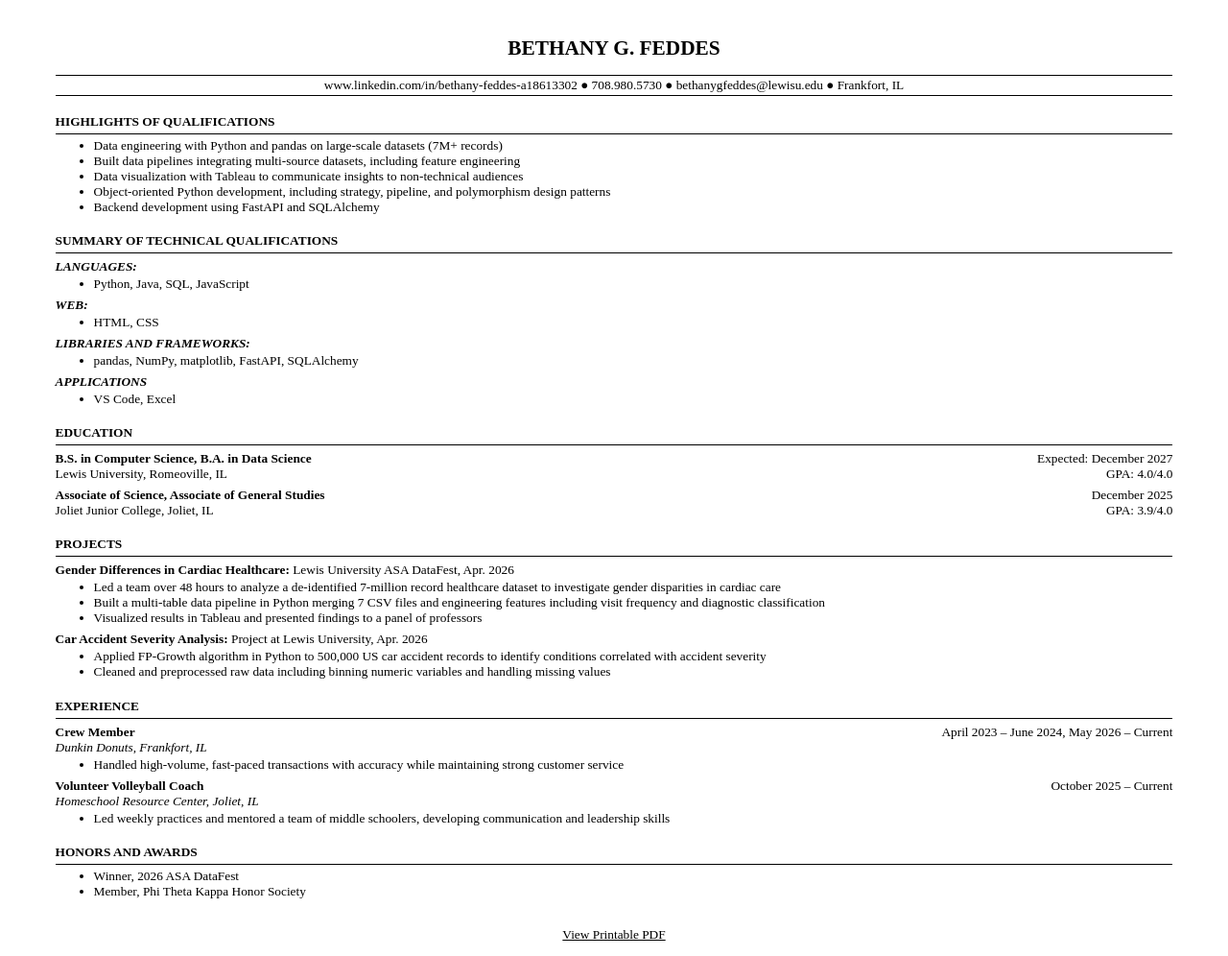
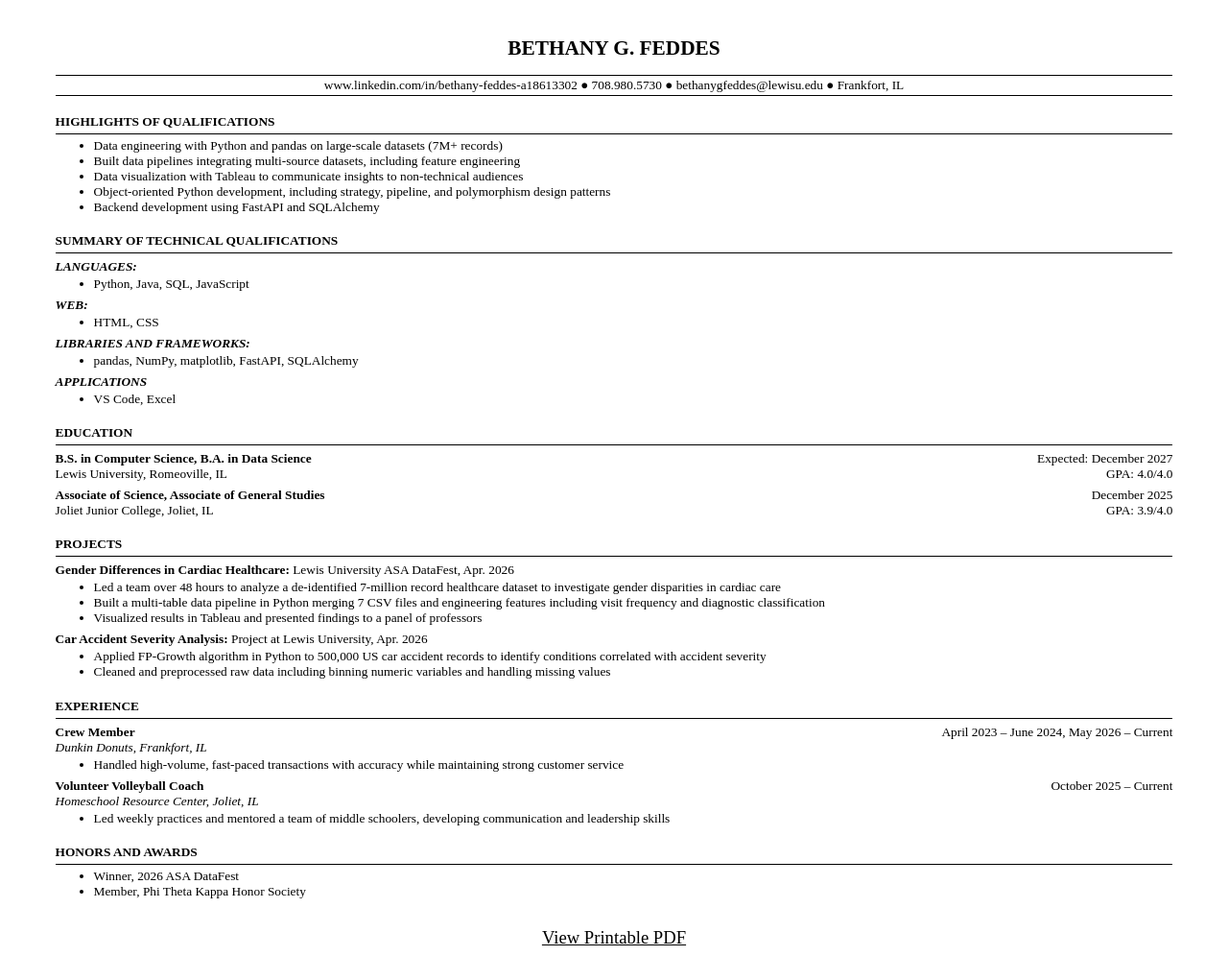
Before and after one commit to bethfeddes/web-resume, a plain HTML site: page index.html in a window 1280 px wide. Shown: the whole page at 96% size. Drawn offline with Linux system fonts and the light colour scheme.

Commit message:
Increase PDF link font size

```diff
--- a/index.css
+++ b/index.css
@@ -139,4 +139,5 @@ a[href='resume.pdf'] {
     text-align: center;
     margin: 0.3in 0 0 0;
     color: black;
+    font-size: 14pt
 }
```
